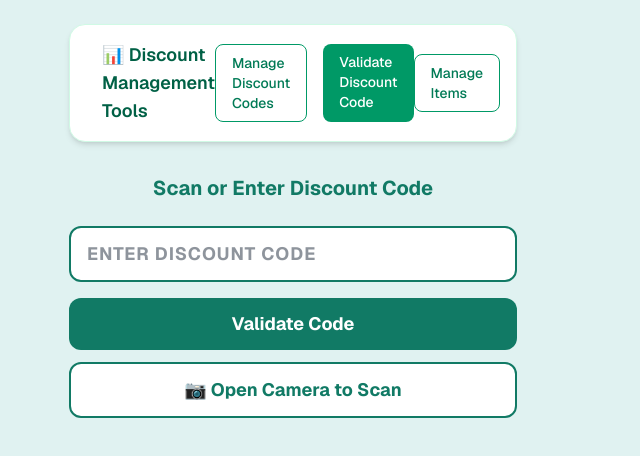
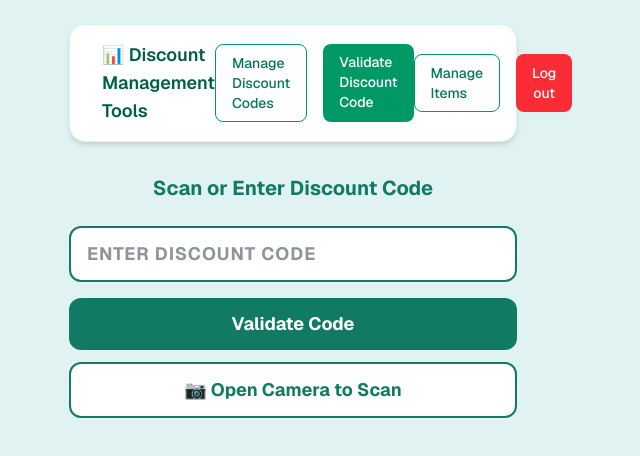
Before and after one commit to sandervaneck/discounter, a Next.js app: page /cashier in a window 1280 px wide. Shown: the top 456 px of the page, without its empty margins (347-987 px from the left). Built offline with nearby package versions, Linux system fonts and the light colour scheme.

Commit message:
Add logout button to toolbar

```diff
--- a/src/app/components/Toolbar.tsx
+++ b/src/app/components/Toolbar.tsx
@@ -1,4 +1,6 @@
 "use client";
+
+import { signOut } from "next-auth/react";
 
 export const RestaurantToolbar = ({ tab, setTab }: { tab: number; setTab: (n: number) => void }) => {
   return (
@@ -46,6 +48,13 @@ export const RestaurantToolbar = ({ tab, setTab }: { tab: number; setTab: (n: nu
         >
           Manage Items
         </a>
+
+        <button
+          onClick={() => signOut({ callbackUrl: '/' })}
+          className="px-4 py-2 rounded-lg text-sm font-medium bg-red-500 text-white hover:bg-red-600 transition"
+        >
+          Log out
+        </button>
       </div>
     </div>
   );
```
